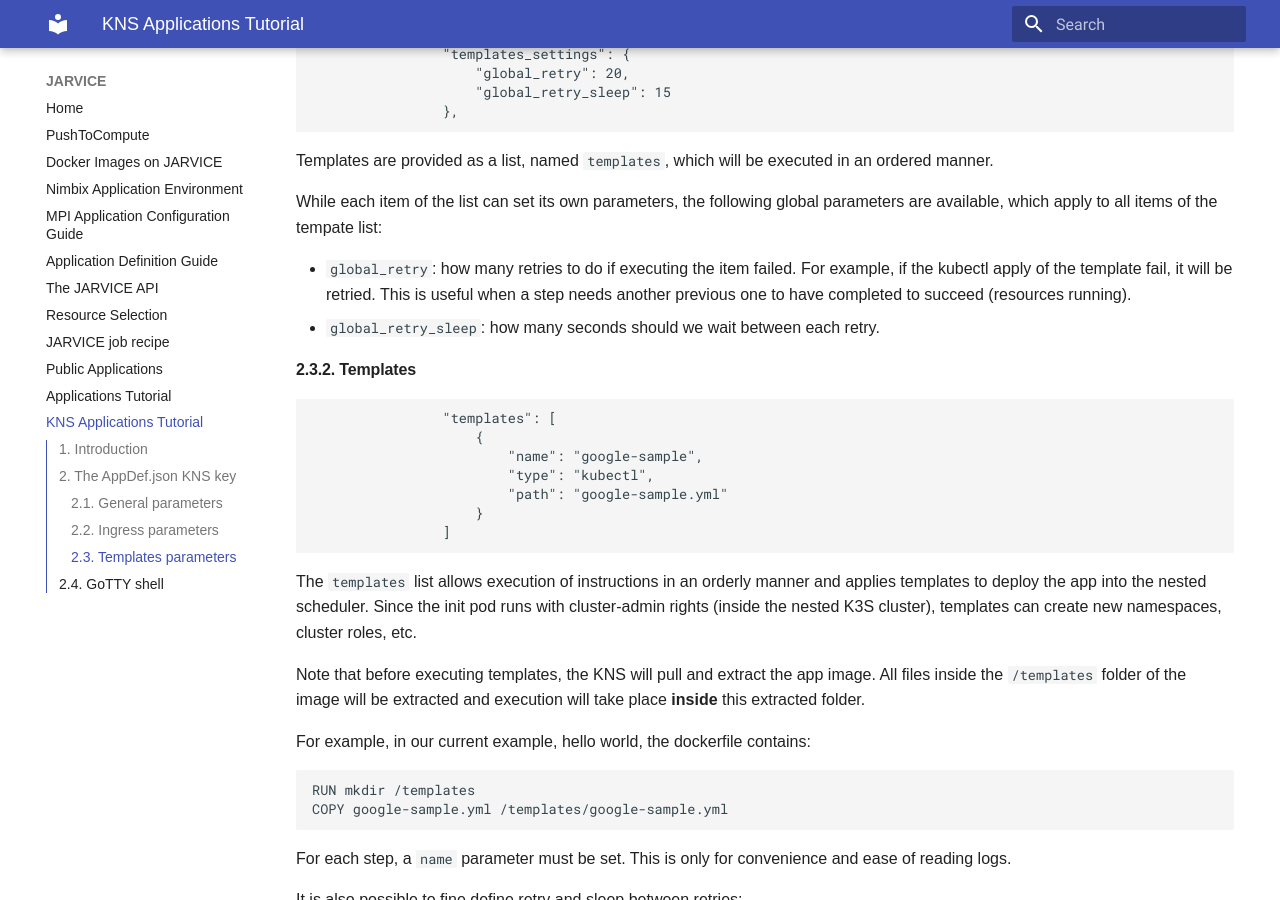
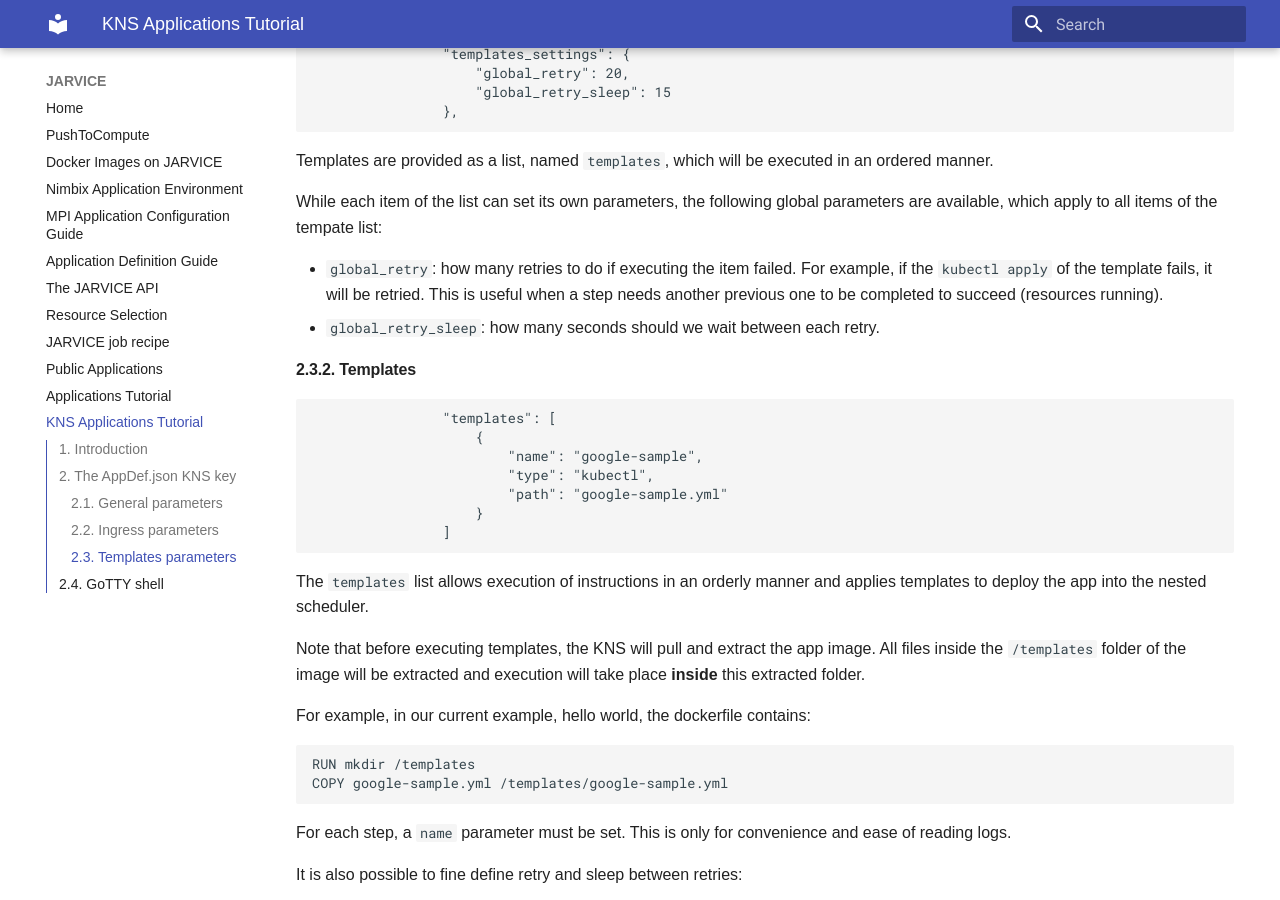
Before and after one commit to nimbix/jardoc, an MkDocs documentation site: the page built from docs/kns_apps_tutorial.md, in a window 1280 px wide and 900 px high, scrolled down 4308 px. Built offline with MkDocs 1.6.1 and Material for MkDocs 9.7.7, drawn with Linux system fonts in a browser that asks for light colours; some of the changed text lies outside the part shown.

Commit message:
Add more fix

````diff
--- a/docs/kns_apps_tutorial.md
+++ b/docs/kns_apps_tutorial.md
@@ -188,7 +188,7 @@ Templates are provided as a list, named `templates`, which will be executed in a
 
 While each item of the list can set its own parameters, the following global parameters are available, which apply to all items of the tempate list:
 
-* `global_retry`: how many retries to do if executing the item failed. For example, if the kubectl apply of the template fail, it will be retried. This is useful when a step needs another previous one to have completed to succeed (resources running).
+* `global_retry`: how many retries to do if executing the item failed. For example, if the `kubectl apply` of the template fails, it will be retried. This is useful when a step needs another previous one to be completed to succeed (resources running).
 * `global_retry_sleep`: how many seconds should we wait between each retry.
 
 #### 2.3.2. Templates
@@ -204,7 +204,6 @@ While each item of the list can set its own parameters, the following global par
 ```
 
 The `templates` list allows execution of instructions in an orderly manner and applies templates to deploy the app into the nested scheduler.
-Since the init pod runs with cluster-admin rights (inside the nested K3S cluster), templates can create new namespaces, cluster roles, etc.
 
 Note that before executing templates, the KNS will pull and extract the app image. All files inside the `/templates` folder of the image will be extracted and execution will take place **inside** this extracted folder.
 
@@ -277,7 +276,7 @@ As for kubectl type, you need to provide a `path` value, relative to the `/templ
 ##### 2.3.2.3. custom type
 
 Custom allows to execute arbitrary scripts instead of using a specific command to apply templates.
-Since the init image embed helm binary, it is possible to use custom type to deploy helm based applications.
+It is also possible to use custom type to deploy helm based applications.
 
 When using custom, a `cmd` key must be set, and it should contain the script to be executed, encoded in base64 format.
 
````
Also changed, not shown: other parts of docs/kns_apps_tutorial.md (+3 -3 lines).
